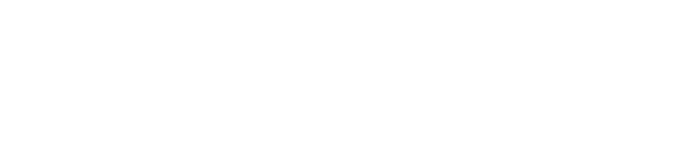
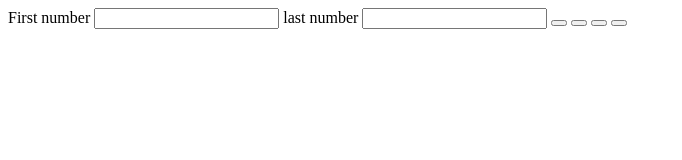
Before and after one commit to FatimaAgha/practice, a plain HTML site: page index.html in a window 1280 px wide. Shown: the whole page, without its empty margins (0-682 px from the left). Drawn offline with Linux system fonts and the light colour scheme.

Commit message:
input and buttons

```diff
--- a/index.html
+++ b/index.html
@@ -7,6 +7,13 @@
     <title>Document</title>
 </head>
 <body>
-
+    <label for="">First number</label>
+    <input id="fn" type="num" required>
+    <label for="">last number</label>
+    <input id="ln" type="num" required>
+    <button></button>
+    <button></button>
+    <button></button>
+    <button></button>
 </body>
 </html>
```
